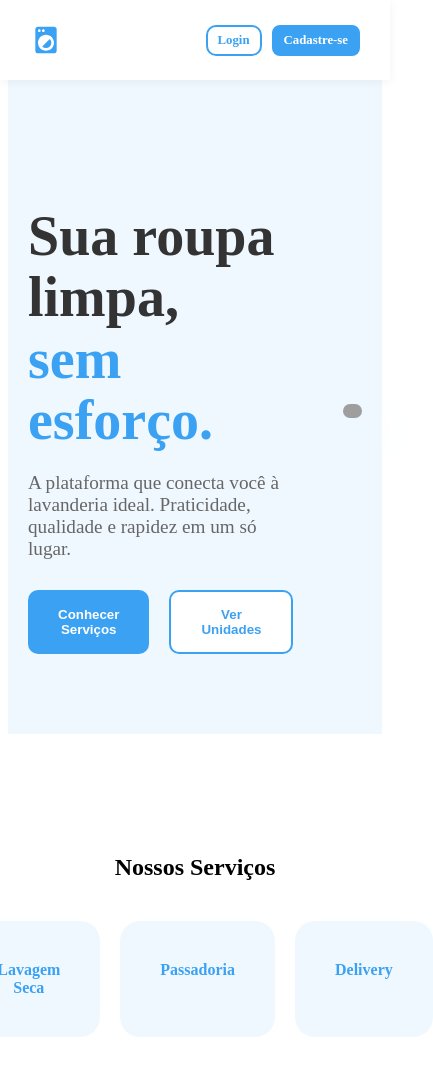
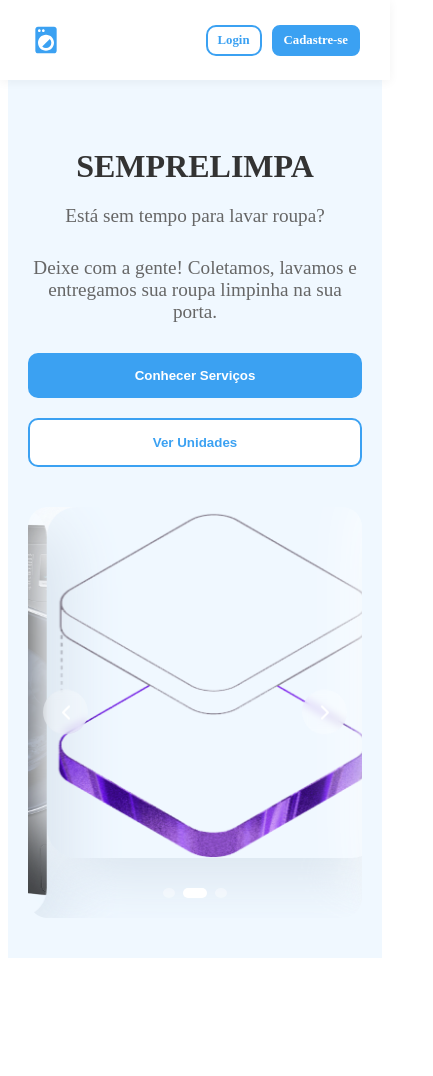
Before and after one commit to KauanLopes25/TCC-FrontEnd, a React (Vite) app: page / in a window 390 px wide. Shown: the top 1076 px of the page, 433 px wide, since content can reach past the window. After the commit the page ends 966 px from the top, so only its background shows below. Built offline with nearby package versions, Linux system fonts and the light colour scheme; grey boxes are pictures that could not be loaded.

Commit message:
feat: realizando a construção do carrossel e responsividade

```diff
--- /dev/null
+++ b/src/components/CarrosselLateral/carrossel.css
@@ -0,0 +1,126 @@
+.carrossel-container {
+  position: relative;
+  width: 100%;
+  height: 100%; /* Pega toda a altura daquela parte azul da sua tela */
+  overflow: hidden; /* Corta o que estiver fora da caixa */
+  border-radius: 20px; /* Arredonda as bordas se quiser */
+}
+
+.carrossel-track {
+  display: flex;
+  height: 100%;
+  transition: transform 0.6s ease-in-out; /* Esta é a animação suave de deslizar! */
+}
+
+.carrossel-slide {
+  min-width: 100%; /* Cada imagem ocupa 100% da caixa */
+  height: 100%;
+  object-fit: cover; /* Garante que a imagem não fique esticada/deformada */
+}
+
+/* --- ESTILOS DAS SETAS --- */
+.carrossel-btn {
+  position: absolute;
+  top: 50%;
+  transform: translateY(-50%);
+  background: rgba(255, 255, 255, 0.3);
+  backdrop-filter: blur(4px); /* Dá aquele efeito de vidro borrado de iOS */
+  border: none;
+  border-radius: 50%;
+  width: 45px;
+  height: 45px;
+  display: flex;
+  justify-content: center;
+  align-items: center;
+  color: white;
+  cursor: pointer;
+  transition: background 0.3s;
+  z-index: 2;
+}
+
+.carrossel-btn:hover {
+  background: rgba(255, 255, 255, 0.7);
+  color: #3ba1f2;
+}
+
+.carrossel-btn.left { left: 15px; }
+.carrossel-btn.right { right: 15px; }
+
+/* --- ESTILOS DAS BOLINHAS (DOTS) --- */
+.carrossel-dots {
+  position: absolute;
+  bottom: 20px;
+  left: 50%;
+  transform: translateX(-50%);
+  display: flex;
+  gap: 8px;
+  z-index: 2;
+}
+
+.dot {
+  width: 10px;
+  height: 10px;
+  border-radius: 50%;
+  background: rgba(255, 255, 255, 0.4);
+  border: none;
+  cursor: pointer;
+  transition: all 0.3s ease;
+}
+
+.dot.active {
+  background: white;
+  width: 24px;
+  border-radius: 10px;
+}
+
+/* =========================================
+   RESPONSIVIDADE: TABLETS E CELULARES
+   ========================================= */
+
+@media (max-width: 900px) {
+  /* 1. Transforma o layout lado-a-lado em empilhado */
+  .hero-section {
+    flex-direction: column; /* Coloca um debaixo do outro */
+    text-align: center; /* Centraliza todos os textos */
+    padding: 40px 20px;
+    gap: 40px;
+  }
+
+  /* 2. Diminui o título para caber na tela do celular */
+  .hero-content h1 {
+    font-size: 2.5rem;
+  }
+
+  /* 3. Centraliza o parágrafo no meio da tela */
+  .hero-content p {
+    margin: 0 auto 30px auto;
+  }
+
+  /* 4. Centraliza os botões */
+  .hero-btns {
+    justify-content: center;
+    flex-wrap: wrap; /* Se a tela for muito pequena, um botão cai pra linha de baixo */
+  }
+
+  /* 5. Ajusta o Carrossel (que agora está embaixo) */
+  .hero-image {
+    width: 100%;
+    height: 350px; /* Dá uma altura fixa para o carrossel no celular */
+    max-width: 100%; /* Permite que ele ocupe bem a tela do celular */
+  }
+}
+
+/* Ajuste extra para telas muito pequenas (iPhone SE) */
+@media (max-width: 400px) {
+  .hero-content h1 {
+    font-size: 2rem;
+  }
+
+  .hero-image {
+    height: 250px; /* Achata um pouco o carrossel pra não ocupar a tela toda */
+  }
+
+  .hero-btns button {
+    width: 100%; /* Faz os botões ocuparem 100% da largura */
+  }
+}
--- /dev/null
+++ b/src/components/CarrosselLateral/index.tsx
@@ -0,0 +1,44 @@
+import { FiChevronLeft, FiChevronRight } from 'react-icons/fi';
+import { useCarrossel } from '../../hooks/useCarrossel';
+import './carrossel.css';
+
+interface CarrosselLateralProps {
+  imagens: string[];
+}
+
+export function CarrosselLateral({ imagens }: CarrosselLateralProps) {
+  const { imagemAtiva, proximaImagem, imagemAnterior, setImagemAtiva } = useCarrossel(imagens.length);
+
+  return (
+    <div className="carrossel-container">
+      {/* O "Trilho" onde as imagens deslizam */}
+      <div
+        className="carrossel-track"
+        style={{ transform: `translateX(-${imagemAtiva * 100}%)` }}
+      >
+        {imagens.map((img, index) => (
+          <img key={index} src={img} alt={`Slide ${index}`} className="carrossel-slide" />
+        ))}
+      </div>
+
+      {/* Setas de Navegação */}
+      <button className="carrossel-btn left" onClick={imagemAnterior}>
+        <FiChevronLeft size={24} />
+      </button>
+      <button className="carrossel-btn right" onClick={proximaImagem}>
+        <FiChevronRight size={24} />
+      </button>
+
+      {/* Bolinhas (Dots) indicadoras na parte de baixo */}
+      <div className="carrossel-dots">
+        {imagens.map((_, index) => (
+          <button
+            key={index}
+            className={`dot ${imagemAtiva === index ? 'active' : ''}`}
+            onClick={() => setImagemAtiva(index)}
+          />
+        ))}
+      </div>
+    </div>
+  );
+}
--- /dev/null
+++ b/src/hooks/useCarrossel.ts
@@ -0,0 +1,30 @@
+import { useState, useEffect, useCallback } from "react";
+
+export function useCarrossel(totalItens: number){
+    const [imagemAtiva, setImagemAtiva] = useState(0)
+
+    const proximaImagem = useCallback(() => {
+        setImagemAtiva((atual) => (atual === totalItens - 1 ? 0 : atual +1))
+    }, [totalItens])
+
+    const imagemAnterior = useCallback(() => {
+    setImagemAtiva((atual) => (atual === 0 ? totalItens - 1 : atual - 1));
+    }, [totalItens]);
+
+    useEffect(() => {
+        if(totalItens === 0) return
+
+        const relogio = setInterval(() => {
+            proximaImagem()
+        }, 5000)
+
+        return () => clearInterval(relogio)
+    }, [proximaImagem, totalItens])
+
+    return {
+        imagemAtiva,
+        proximaImagem,
+        imagemAnterior,
+        setImagemAtiva
+    }
+}
--- a/src/pages/Welcome/index.tsx
+++ b/src/pages/Welcome/index.tsx
@@ -1,18 +1,28 @@
 import { Header } from '../../components/Header';
 import { Background } from '../../components/Background';
 import './welcome.css';
+import { CarrosselLateral } from '../../components/CarrosselLateral';
+import img1 from '../../assets/images/Maquina de lavar.png'
+import img2 from '../../assets/images/hero.png';
+import img3 from '../../assets/images/Maquina de lavar.png';
 
 export function Welcome() {
+
+    const minhasImagens = [
+    img1, img2, img3
+  ];
   return (
     <div className="welcome-page">
       <Header />
 
       <main className="hero-section">
         <div className="hero-content">
-          <h1>Sua roupa limpa, <br/><span>sem esforço.</span></h1>
+          <h1>SEMPRELIMPA <br/></h1>
           <p>
-            A plataforma que conecta você à lavanderia ideal.
-            Praticidade, qualidade e rapidez em um só lugar.
+            Está sem tempo para lavar roupa?
+          </p>
+          <p>
+            Deixe com a gente! Coletamos, lavamos e entregamos sua roupa limpinha na sua porta.
           </p>
           <div className="hero-btns">
             <button className="btn-primary">Conhecer Serviços</button>
@@ -21,19 +31,18 @@ export function Welcome() {
         </div>
 
         <div className="hero-image">
-          {/* Pode usar a mesma imagem da máquina ou uma ilustração */}
-          <img src="/assets/maquina.jpg" alt="Máquina de lavar moderna" />
+         <CarrosselLateral imagens={minhasImagens}></CarrosselLateral>
         </div>
       </main>
 
-      <section id="servicos" className="info-section">
+      {/* <section id="servicos" className="info-section">
         <h2>Nossos Serviços</h2>
         <div className="services-grid">
             <div className="service-card">Lavagem Seca</div>
             <div className="service-card">Passadoria</div>
             <div className="service-card">Delivery</div>
         </div>
-      </section>
+      </section> */}
     </div>
   );
 }
```
